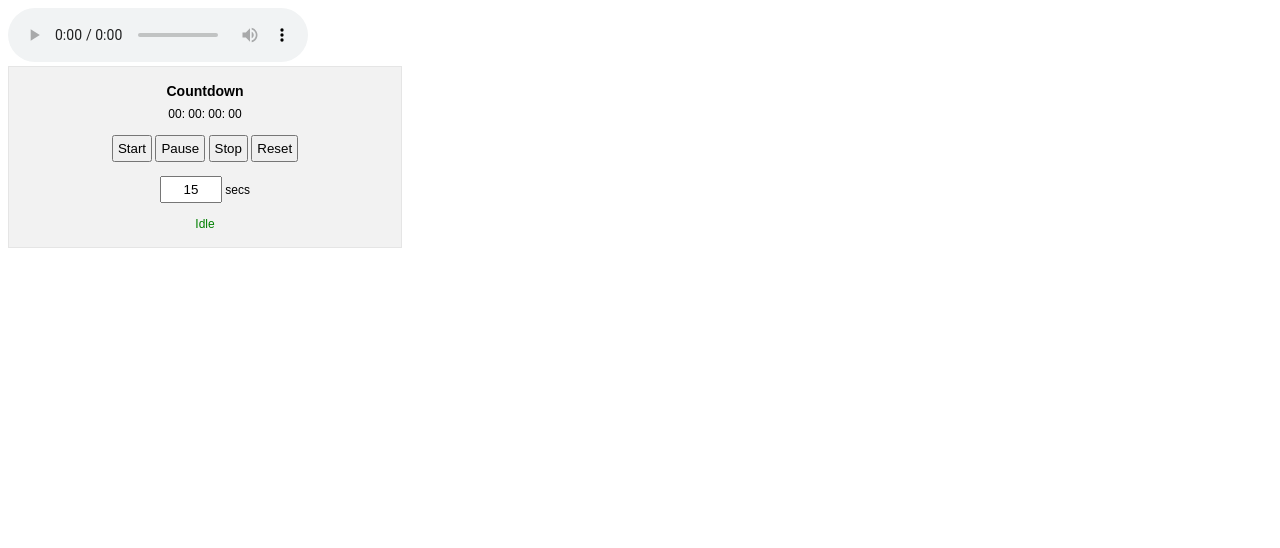
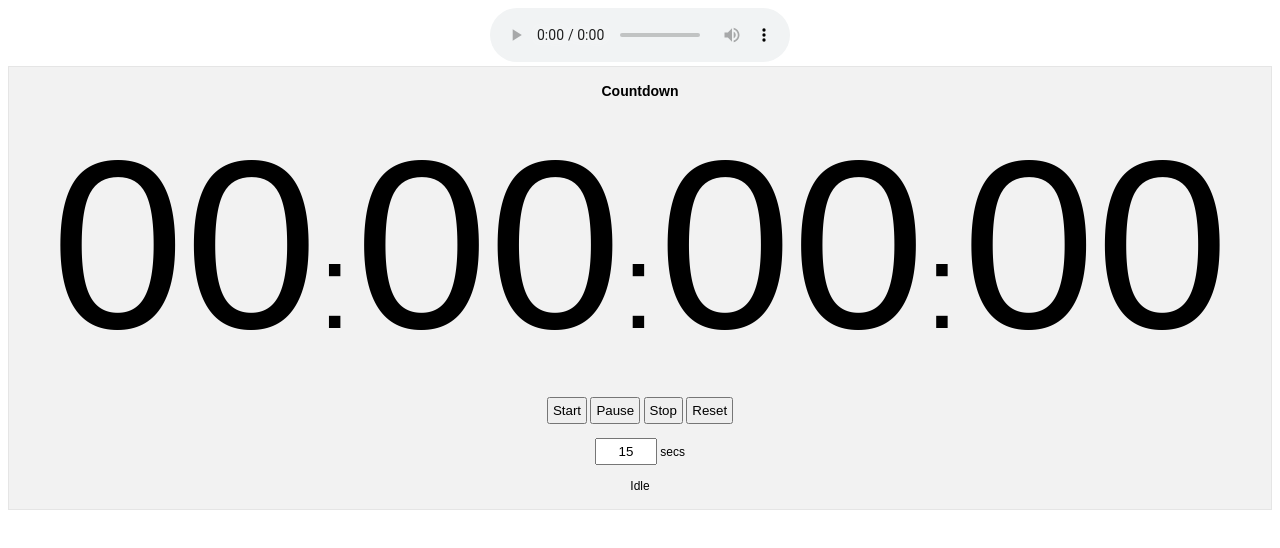
Before and after one commit to flatiron-school/playthemoff.flatironschool.com, a plain HTML site: page index.html in a window 1280 px wide. Drawn offline with nearby package versions, Linux system fonts and the light colour scheme.

Commit message:
make pretty

```diff
--- a/css/style.css
+++ b/css/style.css
@@ -1,24 +1,35 @@
+body {
+    text-align: center;
+}
+
 input {
-    padding:4px;}
+    padding:4px;
+}
 
 input[type="text"] {
     width:50px;
-        text-align:center;}
+    text-align:center;
+}
 
 div {
     font-family:Arial,Verdana;
     font-size:12px;
-        width:360px;
     background-color:#f2f2f2;
     padding:16px;
     border:solid 1px #e5e5e5;
     text-align:center;
-        margin:0 0 16px 0;}
+    margin:0 0 16px 0;
+}
 
-    div span:last-child {
-    color:green;}
+.colon {
+   font-size:10em;
+}
 
 h1 {
     font-size:14px;
     margin:0 0 8px 0;
 }
+
+#cd_h, #cd_m, #cd_s, #cd_ms {
+    font-size: 20em;
+}
--- a/index.html
+++ b/index.html
@@ -12,11 +12,11 @@
     <source src="audio/classical.ogg" type="audio/ogg">
   </audio>
 
-  <div>
+  <div id="countdown">
     <h1>Countdown</h1>
-    <span id="cd_h">00</span>:
-    <span id="cd_m">00</span>:
-    <span id="cd_s">00</span>:
+    <span id="cd_h">00</span><span class="colon">:</span>
+    <span id="cd_m">00</span><span class="colon">:</span>
+    <span id="cd_s">00</span><span class="colon">:</span>
     <span id="cd_ms">00</span>
     <br/>
     <br/>
```
Lines whose indentation alone changed are shown as unchanged.
